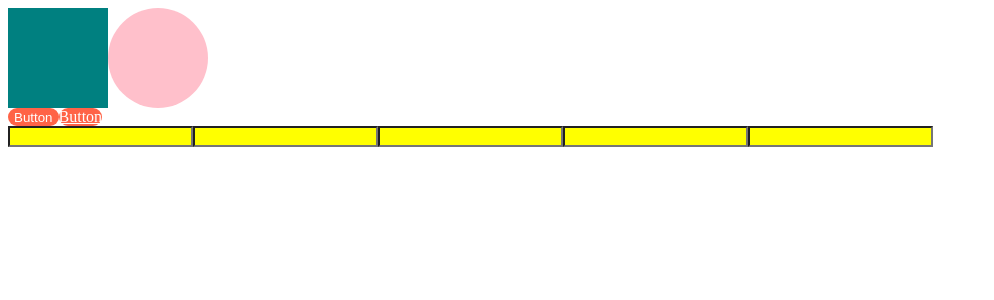
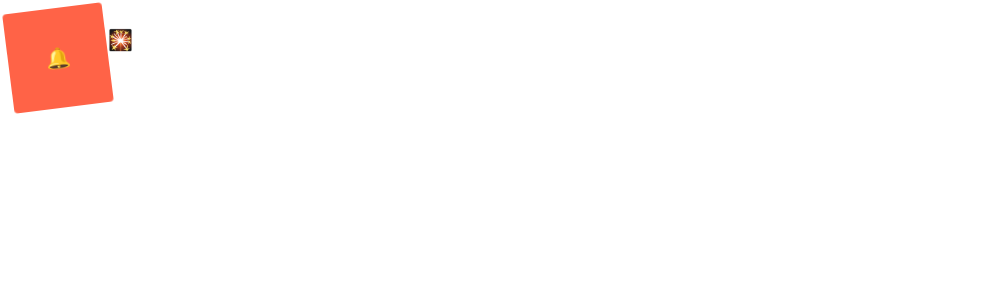
Before and after one commit to mhyoo88/react-masterclass, a React (Create React App) app: page / in a window 1280 px wide. Shown: the top 300 px of the page, without its empty margins (0-994 px from the left). Built offline with nearby package versions, Linux system fonts and the light colour scheme.

Commit message:
애니메이션 - 하위 타겟(JSX) 불러오기

```diff
--- a/src/App.js
+++ b/src/App.js
@@ -1,52 +1,54 @@
-import styled from "styled-components";
+import styled, { keyframes } from "styled-components";
 
-const Father = styled.div`
+const Wrapper = styled.div`
   display: flex;
 `;
 
-const Box = styled.div`
-  background-color: ${(props) => props.bgColor};
-  width: 100px;
-  height: 100px;
+const rotationAnimation = keyframes`
+  0%{
+      transform: rotate(0deg);
+      border-radius: 0;
+  }
+  50% {
+    border-radius: 100px;
+  }
+  100% {
+    transform: rotate(360deg);
+    border-radius: 0;
+  }
 `;
 
-//Box가 소유한 모든 속성들을 들고 온다
-const Circle = styled(Box)`
-  border-radius: 50px;
+const Emoji = styled.span`
+  font-size: 20px;
 `;
 
-//하지만 만약에 a tag 처럼 tag가 달라야 한다면? 스타일 사용 하려는거지 확장 하는게 아니니 as="a" 를 써준다.
-const Btn = styled.button`
-  color: white;
+const Box = styled.div`
+  height: 100px;
+  width: 100px;
   background-color: tomato;
-  border: 0;
-  border-radius: 15px;
-`;
-
-//속성을 정할 수 있다.
-const Input = styled.input.attrs({ required: true })`
-  background-color: yellow;
+  animation: ${rotationAnimation} 1s linear infinite;
+  display: flex;
+  justify-content: center;
+  align-items: center;
+  //target을 안에서 설정 할 수 있다.
+  ${Emoji} {
+    &:hover {
+      font-size: 36px;
+    }
+    &:active {
+      opacity: 0;
+    }
+  }
 `;
 
 function App() {
   return (
-    <>
-      <Father as="header">
-        <Box bgColor="teal" />
-        <Circle bgColor="pink" />
-      </Father>
-      <Father>
-        <Btn>Button</Btn>
-        <Btn as="a" href="/">
-          Button
-        </Btn>
-      </Father>
-      <Input />
-      <Input />
-      <Input />
-      <Input />
-      <Input />
-    </>
+    <Wrapper>
+      <Box>
+        <Emoji>🔔</Emoji>
+      </Box>
+      <Emoji as="p">🎇</Emoji>
+    </Wrapper>
   );
 }
 
```
